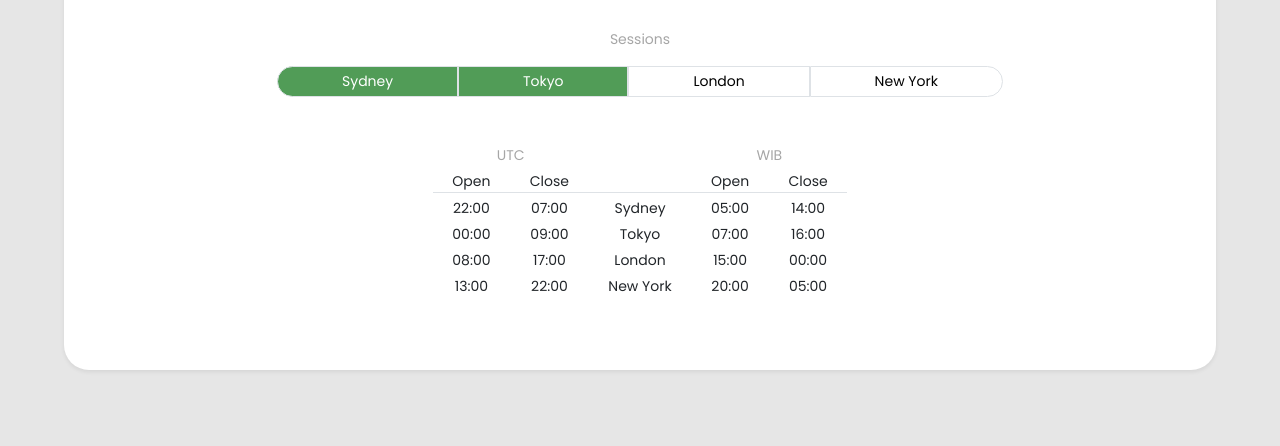
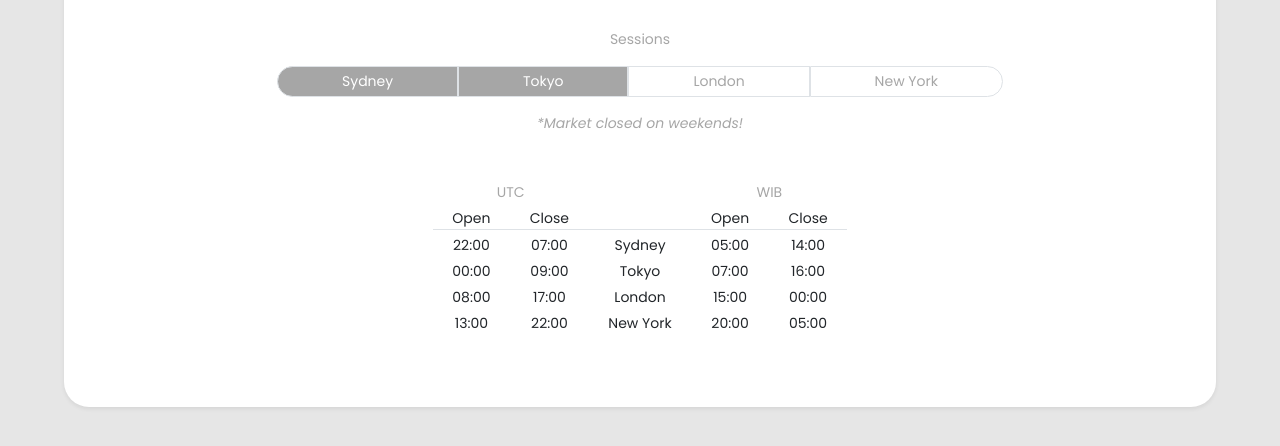
Before and after one commit to rayhanyp/time-sessions, a plain HTML site: page index.html in a window 1280 px wide. Shown: the part 218-664 px from the top of the page. Drawn offline with nearby package versions, Linux system fonts and the light colour scheme.

Commit message:
Add files via upload

```diff
--- a/index.html
+++ b/index.html
@@ -1,25 +1,31 @@
-<!doctype html>
+<!DOCTYPE html>
 <html lang="en">
-  <head>
-    <meta charset="utf-8">
+
+<head>
+    <meta charset="utf-8" />
     <title>Forex Time Sessions</title>
-    <link href="https://cdn.jsdelivr.net/npm/bootstrap@5.3.3/dist/css/bootstrap.min.css" rel="stylesheet" integrity="sha384-QWTKZyjpPEjISv5WaRU9OFeRpok6YctnYmDr5pNlyT2bRjXh0JMhjY6hW+ALEwIH" crossorigin="anonymous">
-    <link rel="preconnect" href="https://fonts.googleapis.com">
-    <link rel="preconnect" href="https://fonts.gstatic.com" crossorigin>
-    <link href="https://fonts.googleapis.com/css2?family=Poppins:ital,wght@0,100;0,200;0,300;0,400;0,500;0,600;0,700;0,800;0,900;1,100;1,200;1,300;1,400;1,500;1,600;1,700;1,800;1,900&display=swap" rel="stylesheet">
+    <link href="https://cdn.jsdelivr.net/npm/bootstrap@5.3.3/dist/css/bootstrap.min.css" rel="stylesheet"
+        integrity="sha384-QWTKZyjpPEjISv5WaRU9OFeRpok6YctnYmDr5pNlyT2bRjXh0JMhjY6hW+ALEwIH" crossorigin="anonymous" />
+    <link rel="preconnect" href="https://fonts.googleapis.com" />
+    <link rel="preconnect" href="https://fonts.gstatic.com" crossorigin />
+    <link
+        href="https://fonts.googleapis.com/css2?family=Poppins:ital,wght@0,100;0,200;0,300;0,400;0,500;0,600;0,700;0,800;0,900;1,100;1,200;1,300;1,400;1,500;1,600;1,700;1,800;1,900&display=swap"
+        rel="stylesheet" />
 
     <style>
-        body{
+        body {
             background-color: #e6e6e6;
             font-family: "Poppins", sans-serif;
         }
-        #container{
+
+        #container {
             width: 100%;
             display: flex;
             justify-content: center;
             align-items: center;
         }
-        #content{
+
+        #content {
             background-color: white;
             width: 90%;
             margin-block: 5%;
@@ -28,55 +34,88 @@
             align-items: center;
             border-radius: 25px;
         }
-        #margin{
+
+        #margin {
             width: 90%;
             height: 90%;
             margin-block: 5%;
         }
-        #title{
+
+        #title {
             font-size: 32px;
             font-weight: 600;
             margin-bottom: 4rem;
         }
-        #time{
+
+        #time {
             width: 70%;
             margin-inline: 15%;
             display: grid;
             grid-template-columns: auto auto auto;
             margin-bottom: 2rem;
         }
-        #header-utc-time, #header-wib-time, #header-market-time{
+
+        #header-utc-time,
+        #header-wib-time,
+        #header-market-time {
             color: #a6a6a6;
         }
-        #value-utc-time, #value-wib-time, #value-market-time{
+
+        #value-utc-time,
+        #value-wib-time,
+        #value-market-time {
             font-size: 32px;
             font-weight: 600;
         }
-        #day-utc-time, #day-wib-time, #day-market-time{
+
+        #day-utc-time,
+        #day-wib-time,
+        #day-market-time {
             font-size: 14px;
             font-weight: 400;
         }
-        #header-sessions{
+
+        #header-sessions {
             grid-area: header;
             color: #a6a6a6;
             margin-bottom: 1rem;
         }
-        #sydney{grid-area: sydney;}
-        #tokyo{grid-area: tokyo;}
-        #london{grid-area: london;}
-        #new-york{grid-area: ny;}
-        #sessions{
+
+        #sydney {
+            grid-area: sydney;
+        }
+
+        #tokyo {
+            grid-area: tokyo;
+        }
+
+        #london {
+            grid-area: london;
+        }
+
+        #new-york {
+            grid-area: ny;
+        }
+
+        #weekend-message {
+            grid-area: message;
+            margin-top: 1rem;
+            color: #a6a6a6;
+        }
+
+        #sessions {
             width: 70%;
             font-size: 14px;
             margin-inline: 15%;
             margin-bottom: 3rem;
             display: grid;
             grid-template-areas:
-            'header header header header'
-            'sydney tokyo london ny'
-            ;
+                "header header header header"
+                "sydney tokyo london ny"
+                "message message message message";
         }
-        #sessions-time{
+
+        #sessions-time {
             width: 40%;
             font-size: 14px;
             margin-inline: 30%;
@@ -84,18 +123,17 @@
             display: grid;
             row-gap: 5px;
             grid-template-areas:
-            'header-utc header-utc header-sessions-time header-wib header-wib'
-            'open-utc close-utc header-sessions-time open-wib close-wib'
-            'utc-sydney-open utc-sydney-close sydney-session wib-sydney-open wib-sydney-close'
-            'utc-tokyo-open utc-tokyo-close tokyo-session wib-tokyo-open wib-tokyo-close'
-            'utc-london-open utc-london-close london-session wib-london-open wib-london-close'
-            'utc-new-york-open utc-new-york-close new-york-session wib-new-york-open wib-new-york-close'
-            ;
+                "header-utc header-utc header-sessions-time header-wib header-wib"
+                "open-utc close-utc header-sessions-time open-wib close-wib"
+                "utc-sydney-open utc-sydney-close sydney-session wib-sydney-open wib-sydney-close"
+                "utc-tokyo-open utc-tokyo-close tokyo-session wib-tokyo-open wib-tokyo-close"
+                "utc-london-open utc-london-close london-session wib-london-open wib-london-close"
+                "utc-new-york-open utc-new-york-close new-york-session wib-new-york-open wib-new-york-close";
         }
+    </style>
+</head>
 
-    </style>
-  </head>
-  <body>
+<body>
     <div id="container">
         <div id="content" class="shadow-sm">
             <div id="margin">
@@ -123,39 +161,92 @@
                     <div id="tokyo" class="border py-1">Tokyo</div>
                     <div id="london" class="border py-1">London</div>
                     <div id="new-york" class="border rounded-end-5 py-1">New York</div>
+                    <div id="weekend-message" class="text-center d-none">
+                        <i>*Market closed on weekends!</i>
+                    </div>
                 </div>
                 <div id="sessions-time" class="text-center">
-                    <div id="header-utc" style="grid-area: header-utc; color: #a6a6a6;">UTC</div>
-                    <div id="header-sessions-time" class="border-bottom" style="grid-area: header-sessions-time;"></div>
-                    <div id="header-wib" style="grid-area: header-wib; color: #a6a6a6;">WIB</div>
-                    <div id="open-utc" class="border-bottom" style="grid-area: open-utc;">Open</div>
-                    <div id="close-utc" class="border-bottom" style="grid-area: close-utc;">Close</div>
-                    <div id="open-wib" class="border-bottom" style="grid-area: open-wib;">Open</div>
-                    <div id="close-wib" class="border-bottom" style="grid-area: close-wib;">Close</div>
+                    <div id="header-utc" style="grid-area: header-utc; color: #a6a6a6">
+                        UTC
+                    </div>
+                    <div id="header-sessions-time" class="border-bottom" style="grid-area: header-sessions-time"></div>
+                    <div id="header-wib" style="grid-area: header-wib; color: #a6a6a6">
+                        WIB
+                    </div>
+                    <div id="open-utc" class="border-bottom" style="grid-area: open-utc">
+                        Open
+                    </div>
+                    <div id="close-utc" class="border-bottom" style="grid-area: close-utc">
+                        Close
+                    </div>
+                    <div id="open-wib" class="border-bottom" style="grid-area: open-wib">
+                        Open
+                    </div>
+                    <div id="close-wib" class="border-bottom" style="grid-area: close-wib">
+                        Close
+                    </div>
 
-                    <div id="utc-sydney-open" style="grid-area: utc-sydney-open;">22:00</div>
-                    <div id="utc-sydney-close" style="grid-area: utc-sydney-close;">07:00</div>
-                    <div id="sydney-session" style="grid-area: sydney-session;">Sydney</div>
-                    <div id="wib-sydney-open" style="grid-area: wib-sydney-open;">05:00</div>
-                    <div id="wib-sydney-close" style="grid-area: wib-sydney-close;">14:00</div>
+                    <div id="utc-sydney-open" style="grid-area: utc-sydney-open">
+                        22:00
+                    </div>
+                    <div id="utc-sydney-close" style="grid-area: utc-sydney-close">
+                        07:00
+                    </div>
+                    <div id="sydney-session" style="grid-area: sydney-session">
+                        Sydney
+                    </div>
+                    <div id="wib-sydney-open" style="grid-area: wib-sydney-open">
+                        05:00
+                    </div>
+                    <div id="wib-sydney-close" style="grid-area: wib-sydney-close">
+                        14:00
+                    </div>
 
-                    <div id="utc-tokyo-open" style="grid-area: utc-tokyo-open;">00:00</div>
-                    <div id="utc-tokyo-close" style="grid-area: utc-tokyo-close;">09:00</div>
-                    <div id="tokyo-session" style="grid-area: tokyo-session;">Tokyo</div>
-                    <div id="wib-tokyo-open" style="grid-area: wib-tokyo-open;">07:00</div>
-                    <div id="wib-tokyo-close" style="grid-area: wib-tokyo-close;">16:00</div>
+                    <div id="utc-tokyo-open" style="grid-area: utc-tokyo-open">
+                        00:00
+                    </div>
+                    <div id="utc-tokyo-close" style="grid-area: utc-tokyo-close">
+                        09:00
+                    </div>
+                    <div id="tokyo-session" style="grid-area: tokyo-session">Tokyo</div>
+                    <div id="wib-tokyo-open" style="grid-area: wib-tokyo-open">
+                        07:00
+                    </div>
+                    <div id="wib-tokyo-close" style="grid-area: wib-tokyo-close">
+                        16:00
+                    </div>
 
-                    <div id="utc-london-open" style="grid-area: utc-london-open;">08:00</div>
-                    <div id="utc-london-close" style="grid-area: utc-london-close;">17:00</div>
-                    <div id="london-session" style="grid-area: london-session;">London</div>
-                    <div id="wib-london-open" style="grid-area: wib-london-open;">15:00</div>
-                    <div id="wib-london-close" style="grid-area: wib-london-close;">00:00</div>
+                    <div id="utc-london-open" style="grid-area: utc-london-open">
+                        08:00
+                    </div>
+                    <div id="utc-london-close" style="grid-area: utc-london-close">
+                        17:00
+                    </div>
+                    <div id="london-session" style="grid-area: london-session">
+                        London
+                    </div>
+                    <div id="wib-london-open" style="grid-area: wib-london-open">
+                        15:00
+                    </div>
+                    <div id="wib-london-close" style="grid-area: wib-london-close">
+                        00:00
+                    </div>
 
-                    <div id="utc-new-york-open" style="grid-area: utc-new-york-open;">13:00</div>
-                    <div id="utc-new-york-close" style="grid-area: utc-new-york-close;">22:00</div>
-                    <div id="new-york-session" style="grid-area: new-york-session;">New York</div>
-                    <div id="wib-new-york-open" style="grid-area: wib-new-york-open;">20:00</div>
-                    <div id="wib-new-york-close" style="grid-area: wib-new-york-close;">05:00</div>
+                    <div id="utc-new-york-open" style="grid-area: utc-new-york-open">
+                        13:00
+                    </div>
+                    <div id="utc-new-york-close" style="grid-area: utc-new-york-close">
+                        22:00
+                    </div>
+                    <div id="new-york-session" style="grid-area: new-york-session">
+                        New York
+                    </div>
+                    <div id="wib-new-york-open" style="grid-area: wib-new-york-open">
+                        20:00
+                    </div>
+                    <div id="wib-new-york-close" style="grid-area: wib-new-york-close">
+                        05:00
+                    </div>
                 </div>
             </div>
         </div>
@@ -163,88 +254,120 @@
 
     <script>
         function updateClock() {
-            const wibClock = document.getElementById('value-wib-time');
-            const utcClock = document.getElementById('value-utc-time');
-            const marketClock = document.getElementById('value-market-time');
+            const wibClock = document.getElementById("value-wib-time");
+            const utcClock = document.getElementById("value-utc-time");
+            const marketClock = document.getElementById("value-market-time");
 
-            const wibDayName = document.getElementById('day-wib-time');
-            const utcDayName = document.getElementById('day-utc-time');
-            const marketDayName = document.getElementById('day-market-time');
+            const wibDayName = document.getElementById("day-wib-time");
+            const utcDayName = document.getElementById("day-utc-time");
+            const marketDayName = document.getElementById("day-market-time");
 
-            const sydneySession = document.getElementById('sydney');
-            const tokyoSession = document.getElementById('tokyo');
-            const londonSession = document.getElementById('london');
-            const newYorkSession = document.getElementById('new-york');
+            const sydneySession = document.getElementById("sydney");
+            const tokyoSession = document.getElementById("tokyo");
+            const londonSession = document.getElementById("london");
+            const newYorkSession = document.getElementById("new-york");
 
             const now = new Date();
             const utc = new Date();
             const market = new Date();
 
-            utc.setHours(utc.getHours()-7);
-            market.setHours(market.getHours()-5);
+            utc.setHours(utc.getHours() - 7);
+            market.setHours(market.getHours() - 5);
 
             const nowDay = now.toLocaleDateString("en-US", { weekday: "long" });
             const utcDay = utc.toLocaleDateString("en-US", { weekday: "long" });
-            const marketDay = market.toLocaleDateString("en-US", { weekday: "long" });
+            const marketDay = market.toLocaleDateString("en-US", {
+                weekday: "long",
+            });
             wibDayName.textContent = nowDay;
             utcDayName.textContent = utcDay;
             marketDayName.textContent = marketDay;
 
-            const utcHours = String(utc.getHours()).padStart(2, '0');
-            const marketHours = String(market.getHours()).padStart(2, '0');
-            const hours = String(now.getHours()).padStart(2, '0');
-            const minutes = String(now.getMinutes()).padStart(2, '0');
-            const seconds = String(now.getSeconds()).padStart(2, '0');
+            const utcHours = String(utc.getHours()).padStart(2, "0");
+            const marketHours = String(market.getHours()).padStart(2, "0");
+            const hours = String(now.getHours()).padStart(2, "0");
+            const minutes = String(now.getMinutes()).padStart(2, "0");
+            const seconds = String(now.getSeconds()).padStart(2, "0");
             wibClock.textContent = `${hours}:${minutes}:${seconds}`;
             utcClock.textContent = `${utcHours}:${minutes}:${seconds}`;
             marketClock.textContent = `${marketHours}:${minutes}:${seconds}`;
 
             const utcTime = parseInt(utcHours + minutes);
-            const sydneyTime = (utcTime >= 2200 || utcTime < 700);
-            const tokyoTime = (utcTime >= 0 && utcTime < 900);
-            const londonTime = (utcTime >= 800 && utcTime < 1700);
-            const newYorkTime = (utcTime >= 1300 && utcTime < 2200);
+            const sydneyTime = utcTime >= 2200 || utcTime < 700;
+            const tokyoTime = utcTime >= 0 && utcTime < 900;
+            const londonTime = utcTime >= 800 && utcTime < 1700;
+            const newYorkTime = utcTime >= 1300 && utcTime < 2200;
+            const weekend = marketDay == "Sunday" || marketDay == "Saturday";
 
-            if(sydneyTime){
-                sydneySession.style.backgroundColor = '#519c57';
-                sydneySession.style.color = 'white';
-            }
-            else{
-                sydneySession.style.backgroundColor = 'white';
-                sydneySession.style.color = 'black';
+            if (weekend) {
+                document.getElementById("weekend-message").classList.remove("d-none");
+            } else {
+                document.getElementById("weekend-message").classList.add("d-none");
             }
 
-            if(tokyoTime){
-                tokyoSession.style.backgroundColor = '#519c57';
-                tokyoSession.style.color = 'white';
-            }
-            else{
-                tokyoSession.style.backgroundColor = 'white';
-                tokyoSession.style.color = 'black';
+            if (sydneyTime && !weekend) {
+                sydneySession.style.backgroundColor = "#519c57";
+                sydneySession.style.color = "white";
+            } else if (sydneyTime && weekend) {
+                sydneySession.style.backgroundColor = "#a6a6a6";
+                sydneySession.style.color = "white";
+            } else if (!sydneyTime && weekend) {
+                sydneySession.style.backgroundColor = "white";
+                sydneySession.style.color = "#a6a6a6";
+            } else {
+                sydneySession.style.backgroundColor = "white";
+                sydneySession.style.color = "black";
             }
 
-            if(londonTime){
-                londonSession.style.backgroundColor = '#519c57';
-                londonSession.style.color = 'white';
-            }
-            else{
-                londonSession.style.backgroundColor = 'white';
-                londonSession.style.color = 'black';
+            if (tokyoTime && !weekend) {
+                tokyoSession.style.backgroundColor = "#519c57";
+                tokyoSession.style.color = "white";
+            } else if (tokyoTime && weekend) {
+                tokyoSession.style.backgroundColor = "#a6a6a6";
+                tokyoSession.style.color = "white";
+            } else if (!tokyoTime && weekend) {
+                tokyoSession.style.backgroundColor = "white";
+                tokyoSession.style.color = "#a6a6a6";
+            } else {
+                tokyoSession.style.backgroundColor = "white";
+                tokyoSession.style.color = "black";
             }
 
-            if(newYorkTime){
-                newYorkSession.style.backgroundColor = '#519c57';
-                newYorkSession.style.color = 'white';
+            if (londonTime && !weekend) {
+                londonSession.style.backgroundColor = "#519c57";
+                londonSession.style.color = "white";
+            } else if (londonTime && weekend) {
+                londonSession.style.backgroundColor = "#a6a6a6";
+                londonSession.style.color = "white";
+            } else if (!londonTime && weekend) {
+                londonSession.style.backgroundColor = "white";
+                londonSession.style.color = "#a6a6a6";
+            } else {
+                londonSession.style.backgroundColor = "white";
+                londonSession.style.color = "black";
             }
-            else{
-                newYorkSession.style.backgroundColor = 'white';
-                newYorkSession.style.color = 'black';
+
+            if (newYorkTime && !weekend) {
+                newYorkSession.style.backgroundColor = "#519c57";
+                newYorkSession.style.color = "white";
+            } else if (newYorkTime && weekend) {
+                newYorkSession.style.backgroundColor = "#a6a6a6";
+                newYorkSession.style.color = "white";
+            } else if (!newYorkTime && weekend) {
+                newYorkSession.style.backgroundColor = "white";
+                newYorkSession.style.color = "#a6a6a6";
+            } else {
+                newYorkSession.style.backgroundColor = "white";
+                newYorkSession.style.color = "black";
             }
         }
         setInterval(updateClock, 1000);
         updateClock();
     </script>
 
-    <script src="https://cdn.jsdelivr.net/npm/bootstrap@5.3.3/dist/js/bootstrap.bundle.min.js" integrity="sha384-YvpcrYf0tY3lHB60NNkmXc5s9fDVZLESaAA55NDzOxhy9GkcIdslK1eN7N6jIeHz" crossorigin="anonymous"></script>
-  </body>
+    <script src="https://cdn.jsdelivr.net/npm/bootstrap@5.3.3/dist/js/bootstrap.bundle.min.js"
+        integrity="sha384-YvpcrYf0tY3lHB60NNkmXc5s9fDVZLESaAA55NDzOxhy9GkcIdslK1eN7N6jIeHz"
+        crossorigin="anonymous"></script>
+</body>
+
 </html>
```
